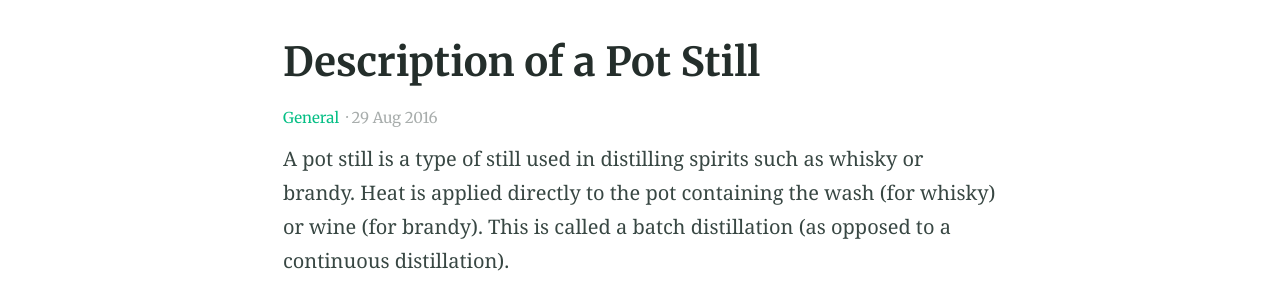
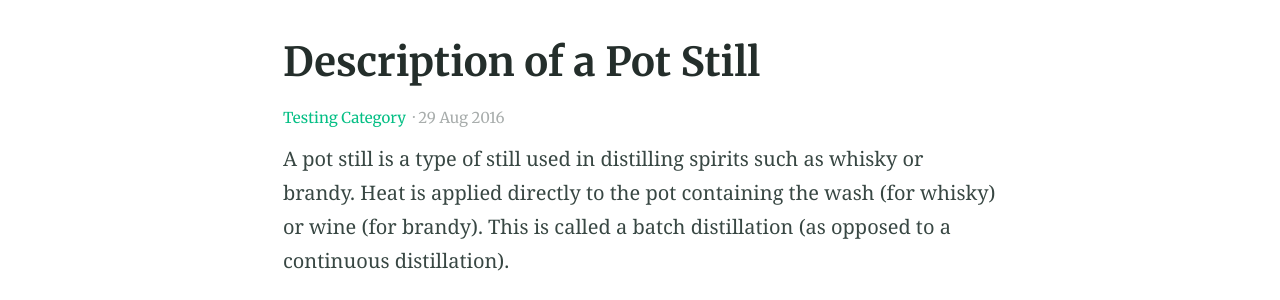
Before and after one commit to aho38/aho38.github.io, a Jekyll site: the page built from _posts/2016-08-29-example-post-three.md, in a window 1280 px wide. Shown: the part 408-708 px from the top of the page. Built offline with Jekyll 4.4.1, drawn with Linux system fonts in a browser that asks for light colours.

Commit message:
Update 2016-08-29-example-post-three.md

```diff
--- a/_posts/2016-08-29-example-post-three.md
+++ b/_posts/2016-08-29-example-post-three.md
@@ -1,7 +1,7 @@
 ---
 title: Description of a Pot Still
 categories:
-- General
+- Testing Category
 excerpt: |
   A pot still is a type of still used in distilling spirits such as whisky or brandy. Heat is applied directly to the pot containing the wash (for whisky) or wine (for brandy).
 feature_text: |
```
